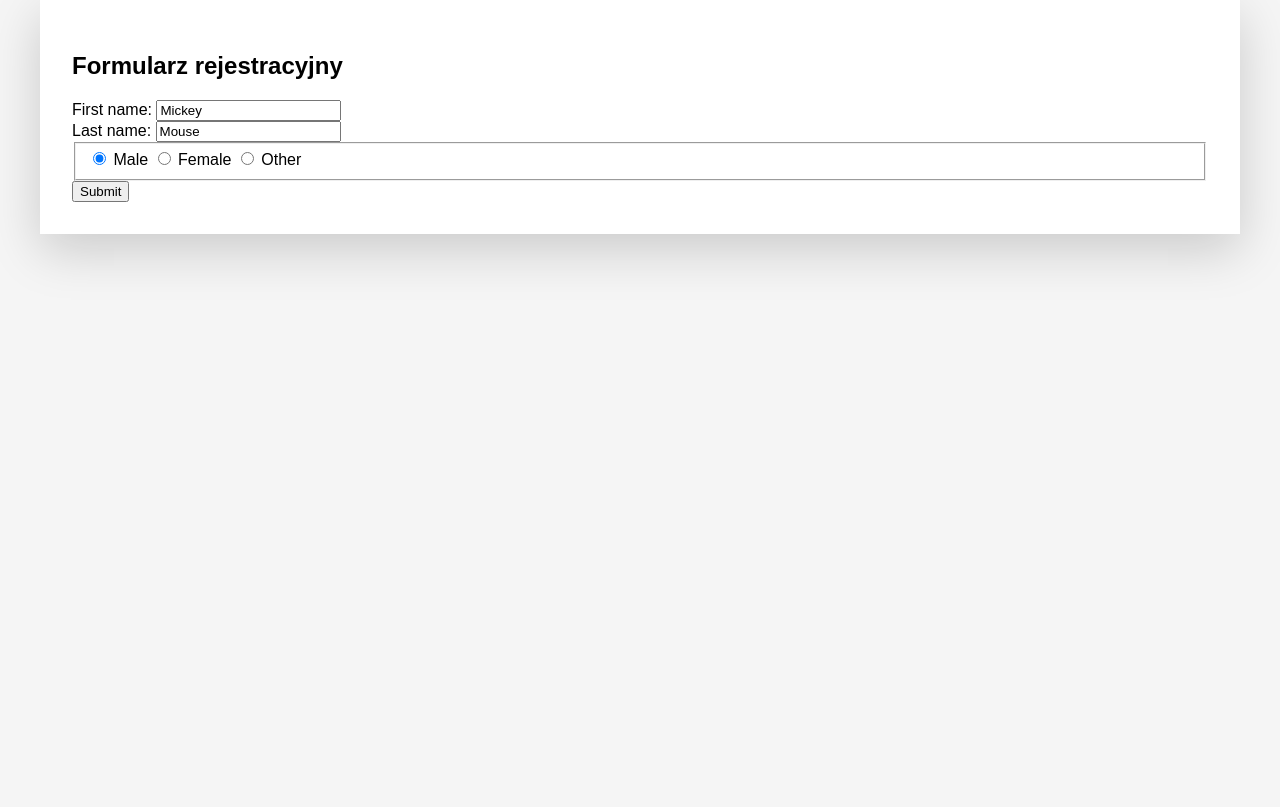
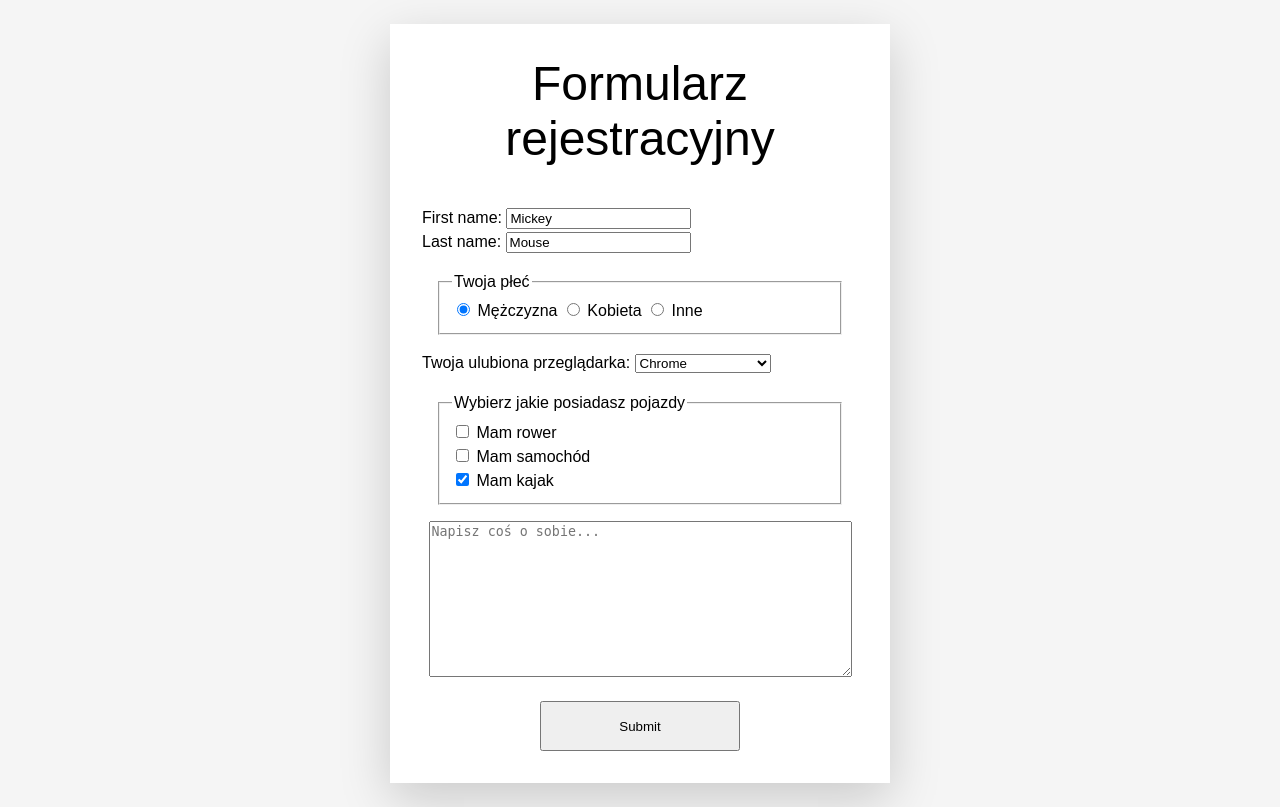
Before and after one commit to kp-marczynski/webowe, a PHP site: page /register.html in a window 1280 px wide. Before the commit the page ends 265 px from the top, so only its background shows below. Run offline with PHP 8.4, Linux system fonts and the light colour scheme.

Commit message:
registration form improvements

```diff
--- a/index.html
+++ b/index.html
@@ -24,7 +24,7 @@
 </nav>
 <section class="page">
     <section class="main-content">
-        <h1 id="main-title" style="margin: 0">Muzyka<span class="havier-font">4</span>Życie</h1>
+        <h1>Muzyka<span class="havier-font">4</span>Życie</h1>
         <h3>Forum od ludzi dla ludzi</h3>
 
         <p>Chcesz wypromować swój swój zespół?</p>
--- a/register.html
+++ b/register.html
@@ -8,7 +8,7 @@
     <link rel="stylesheet" href="styles.css">
 </head>
 <body>
-<section class="page">
+<section id="register-form" class="page">
     <h1>Formularz rejestracyjny</h1>
     <form>
         <label>
@@ -20,20 +20,52 @@
             <input type="text" name="lastname" value="Mouse">
         </label><br/>
         <fieldset>
+            <legend>Twoja płeć</legend>
             <label>
                 <input type="radio" name="gender" value="male" checked>
-                Male
+                Mężczyzna
             </label>
             <label>
                 <input type="radio" name="gender" value="female">
-                Female
+                Kobieta
             </label>
             <label>
                 <input type="radio" name="gender" value="other">
-                Other
+                Inne
             </label><br/>
         </fieldset>
-        <input type="submit" value="Submit">
+        <label>
+            Twoja ulubiona przeglądarka:
+            <select name="browsers">
+                <optgroup label="Rozsądne przeglądarki">
+                    <option value="Chrome">Chrome</option>
+                    <option value="Firefox">Firefox</option>
+                    <option value="Opera">Opera</option>
+                </optgroup>
+                <optgroup label="Inne przeglądarki">
+                    <option value="Internet Explorer">Internet Explorer</option>
+                    <option value="Safari">Safari</option>
+                </optgroup>
+            </select>
+        </label>
+        <fieldset>
+            <legend>Wybierz jakie posiadasz pojazdy</legend>
+            <label>
+                <input type="checkbox" value="Bike">
+                Mam rower
+            </label><br>
+            <label>
+                <input type="checkbox" value="Car">
+                Mam samochód
+            </label><br>
+            <label>
+                <input type="checkbox" value="Kayak" checked>
+                Mam kajak
+            </label><br>
+        </fieldset>
+        <textarea name="message" rows="10" cols="50" placeholder="Napisz coś o sobie..." maxlength="200"></textarea>
+        <input class="button" type="submit" value="Submit" onclick="alert('Registration form sent')"
+               formaction="index.html">
     </form>
 </section>
 </body>
--- a/styles.css
+++ b/styles.css
@@ -1,6 +1,10 @@
 :root {
     --max-page-width: 1200px;
     --muted-text-color: #6c757d;
+}
+
+* {
+    box-sizing: border-box;
 }
 
 @font-face {
@@ -24,6 +28,7 @@ body {
     box-shadow: 0 1rem 3rem rgba(0, 0, 0, 0.175);
     padding: 2rem;
     overflow: hidden;
+    margin: auto;
 }
 
 img {
@@ -123,7 +128,8 @@ aside {
     width: 25%;
 }
 
-#main-title {
+h1 {
+    margin-top: 0;
     text-align: center;
     font-size: 3rem;
     font-weight: lighter;
@@ -132,3 +138,28 @@ aside {
 .havier-font {
     font-weight: 900;
 }
+
+form {
+    line-height: 150%;
+}
+
+fieldset {
+    margin: 1rem;
+}
+
+#register-form {
+    margin-top: 1.5rem;
+    margin-bottom: 1.5rem;
+    max-width: 500px;
+}
+
+textarea, .button {
+    margin: auto;
+    display: block;
+}
+
+.button {
+    height: 50px;
+    width: 200px;
+    margin-top: 1.5rem;
+}
```
